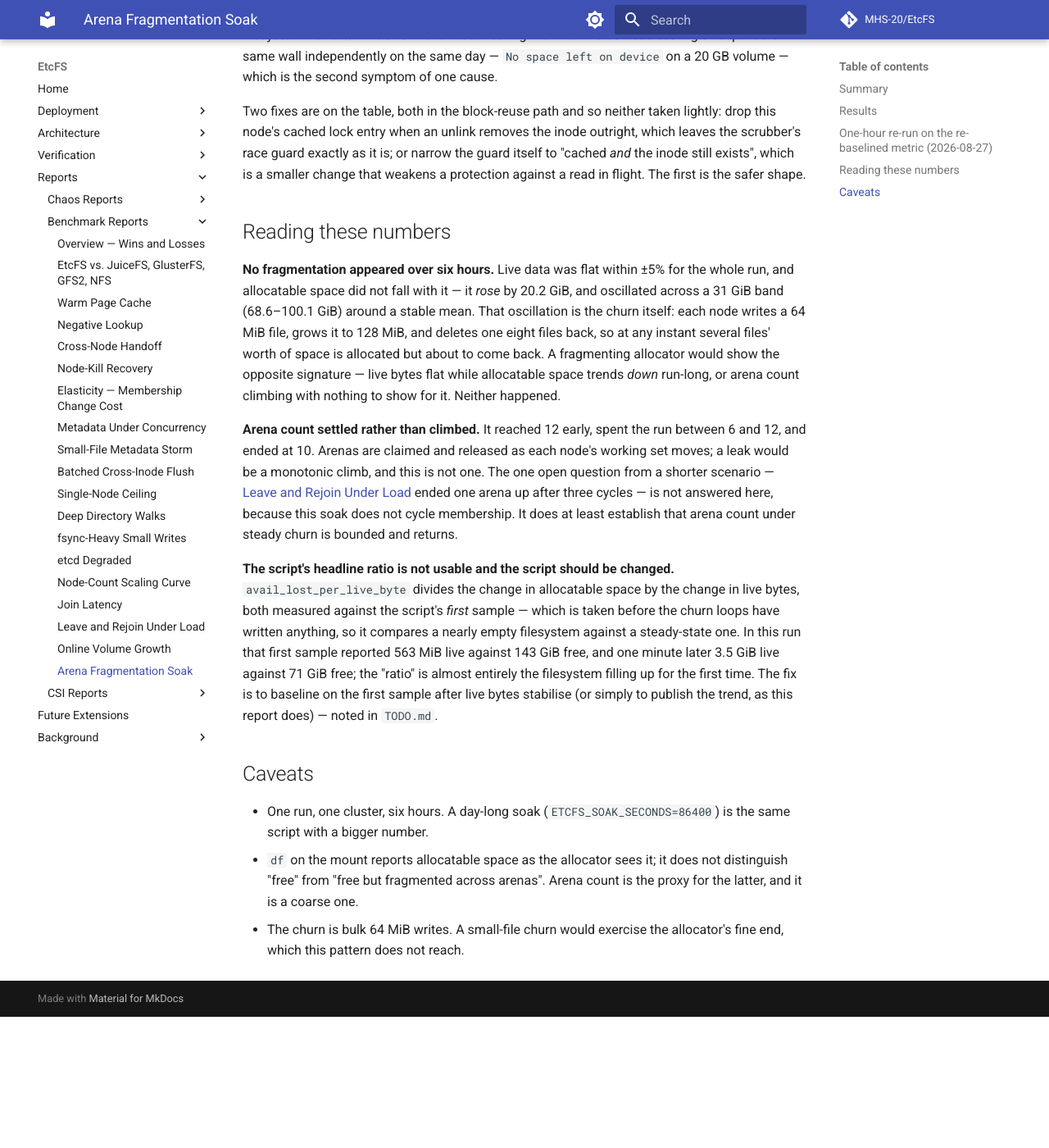
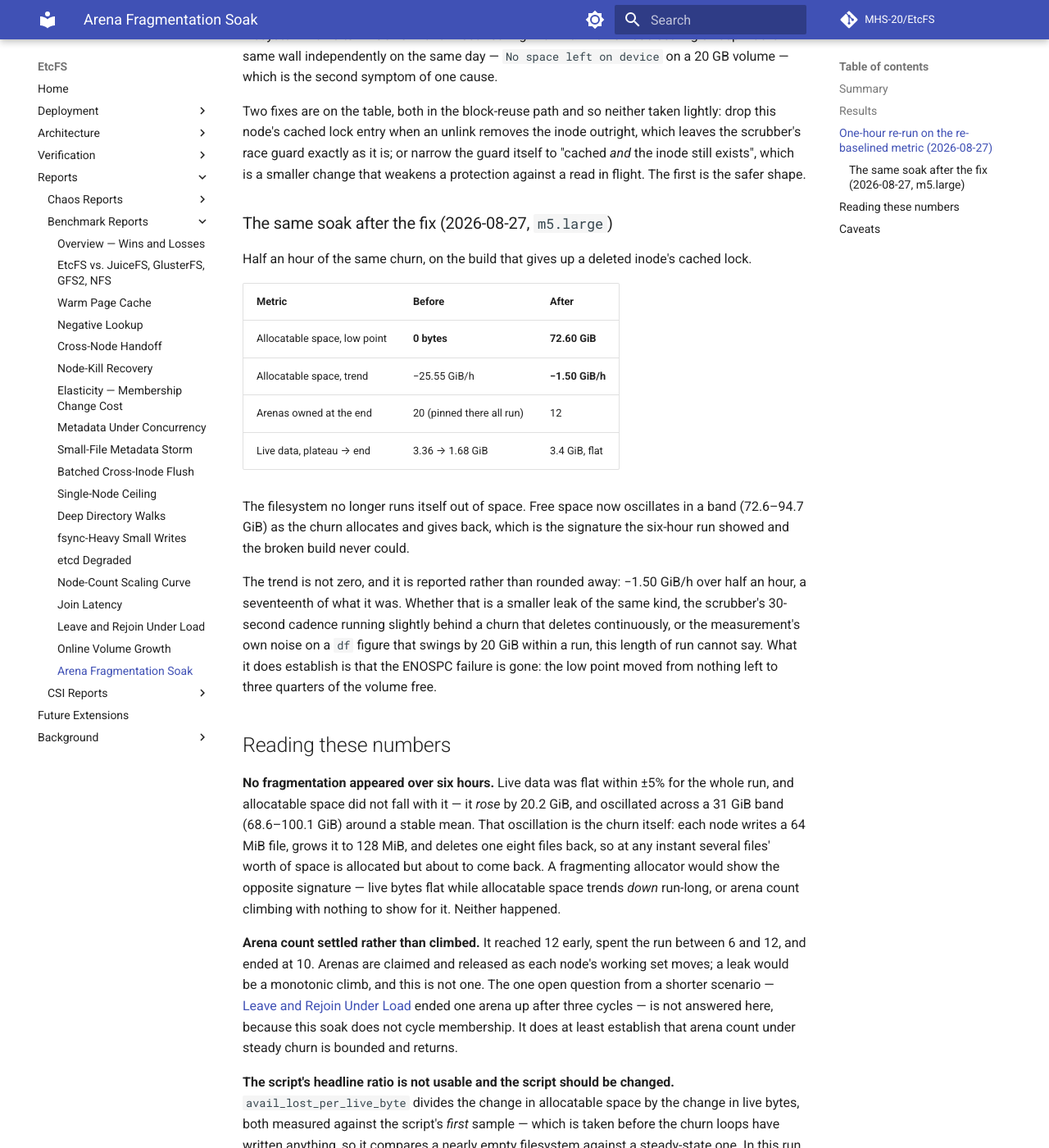
Before and after one commit to MHS-20/EtcFS, an MkDocs documentation site: the page built from docs/reports/benchmark-reports/arena-fragmentation-soak.md, in a window 1280 px wide and 1400 px high, scrolled down 2086 px. Shown: the whole window at 82% size. Built offline with MkDocs 1.6.1 and Material for MkDocs 9.7.7, drawn with Linux system fonts in a browser that asks for light colours; comment, search, counter and statistics services are not loaded; before the commit the page ends 3326 px from its top, so only the background shows below that.

```diff
--- a/docs/reports/benchmark-reports/arena-fragmentation-soak.md
+++ b/docs/reports/benchmark-reports/arena-fragmentation-soak.md
@@ -84,6 +84,30 @@ guard itself to "cached *and* the inode still exists", which is a smaller change
 that weakens a protection against a read in flight. The first is the safer
 shape.
 
+### The same soak after the fix (2026-08-27, `m5.large`)
+
+Half an hour of the same churn, on the build that gives up a deleted inode's
+cached lock.
+
+| Metric | Before | After |
+|---|---|---|
+| Allocatable space, low point | **0 bytes** | **72.60 GiB** |
+| Allocatable space, trend | −25.55 GiB/h | **−1.50 GiB/h** |
+| Arenas owned at the end | 20 (pinned there all run) | 12 |
+| Live data, plateau → end | 3.36 → 1.68 GiB | 3.4 GiB, flat |
+
+The filesystem no longer runs itself out of space. Free space now oscillates in
+a band (72.6–94.7 GiB) as the churn allocates and gives back, which is the
+signature the six-hour run showed and the broken build never could.
+
+The trend is not zero, and it is reported rather than rounded away: −1.50 GiB/h
+over half an hour, a seventeenth of what it was. Whether that is a smaller leak
+of the same kind, the scrubber's 30-second cadence running slightly behind a
+churn that deletes continuously, or the measurement's own noise on a `df` figure
+that swings by 20 GiB within a run, this length of run cannot say. What it does
+establish is that the ENOSPC failure is gone: the low point moved from nothing
+left to three quarters of the volume free.
+
 ## Reading these numbers
 
 **No fragmentation appeared over six hours.** Live data was flat within ±5% for
```
Also changed, not shown: 1 other file.
